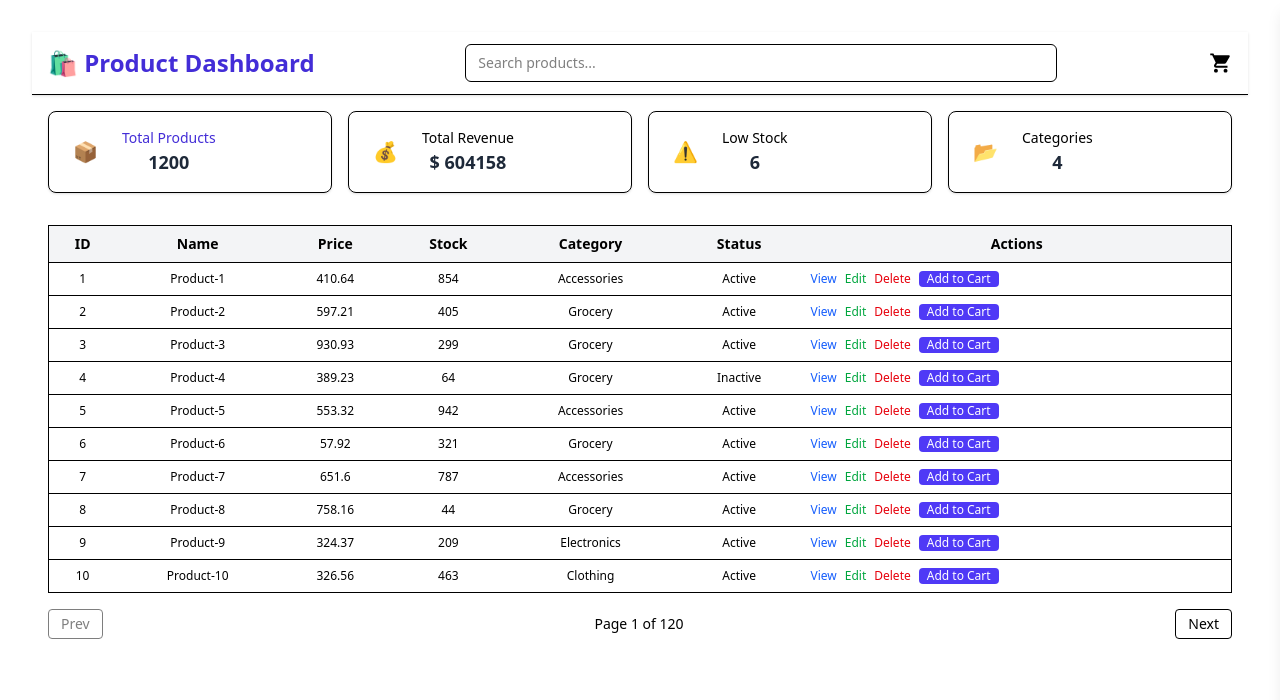
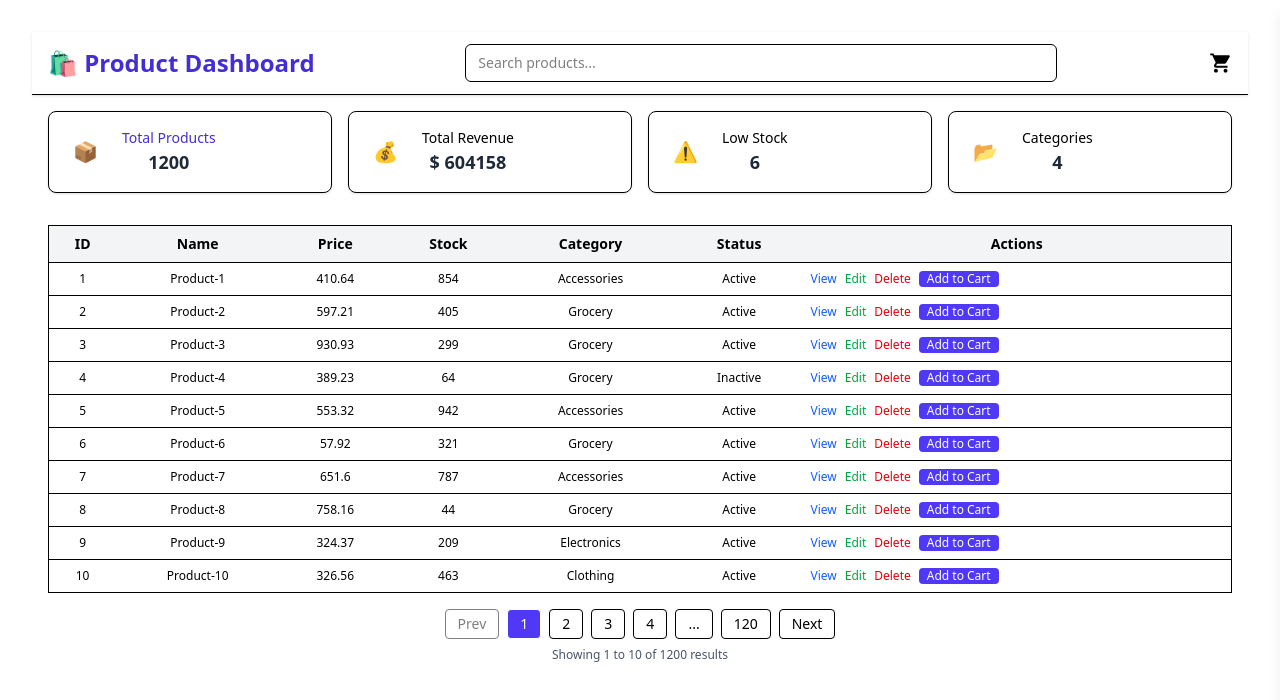
Before and after one commit to joydeep2001/product-dashboard-react, a React (Vite) app: page / in a window 1280 px wide. Shown: the top 700 px of the page. Built offline with nearby package versions, Linux system fonts and the light colour scheme.

Commit message:
pagination update.

```diff
--- a/src/components/ProductTable.jsx
+++ b/src/components/ProductTable.jsx
@@ -22,7 +22,6 @@ const ProductTable = ({ allProducts, query, setQuery }) => {
   ]);
 
   const PRODUCTS_PER_PAGE = 10;
-
 
   const debouncedSearch = useMemo(
     () =>
@@ -61,6 +60,8 @@ const ProductTable = ({ allProducts, query, setQuery }) => {
     page * PRODUCTS_PER_PAGE
   );
 
+  const totalPages = Math.ceil(products.length / PRODUCTS_PER_PAGE);
+
   const toggleSort = (key) => {
     if (sortField === key) {
       setSortOrder((prev) => (prev === "asc" ? "desc" : "asc"));
@@ -70,13 +71,63 @@ const ProductTable = ({ allProducts, query, setQuery }) => {
     }
   };
 
-  // const handleDrag = (i, j) => {
-  //   const newCols = [...columns];
-  //   const temp = newCols[i];
-  //   newCols[i] = newCols[j];
-  //   newCols[j] = temp;
-  //   setColumns(newCols);
-  // };
+  // Generate page numbers to display
+  const getPageNumbers = () => {
+    const pageNumbers = [];
+    const maxVisiblePages = 5;
+
+    if (totalPages <= maxVisiblePages) {
+      // Show all pages if total pages is less than max visible
+      for (let i = 1; i <= totalPages; i++) {
+        pageNumbers.push(i);
+      }
+    } else {
+      // Show first page
+      pageNumbers.push(1);
+
+      // Calculate start and end of middle pages
+      let start = Math.max(2, page - 1);
+      let end = Math.min(totalPages - 1, page + 1);
+
+      // Adjust if we're near the beginning
+      if (page <= 3) {
+        end = Math.min(totalPages - 1, 4);
+      }
+
+      // Adjust if we're near the end
+      if (page >= totalPages - 2) {
+        start = Math.max(2, totalPages - 3);
+      }
+
+      // Add ellipsis if there's a gap
+      if (start > 2) {
+        pageNumbers.push('...');
+      }
+
+      // Add middle pages
+      for (let i = start; i <= end; i++) {
+        pageNumbers.push(i);
+      }
+
+      // Add ellipsis if there's a gap
+      if (end < totalPages - 1) {
+        pageNumbers.push('...');
+      }
+
+      // Show last page
+      if (totalPages > 1) {
+        pageNumbers.push(totalPages);
+      }
+    }
+
+    return pageNumbers;
+  };
+
+  const handlePageClick = (pageNum) => {
+    if (pageNum !== '...' && pageNum !== page) {
+      setPage(pageNum);
+    }
+  };
 
   return (
     <div className="p-2 sm:p-4 w-full overflow-x-auto">
@@ -92,17 +143,8 @@ const ProductTable = ({ allProducts, query, setQuery }) => {
         <thead>
           <tr className="bg-gray-100">
             {columns.map((col, idx) => (
-              // <Draggable
-              //   key={col.key}
-              //   axis="x"
-              //   onStop={(e, data) => {
-              //     const targetIdx = Math.round(data.x / 100);
-              //     if (targetIdx >= 0 && targetIdx < columns.length) {
-              //       handleDrag(idx, targetIdx);
-              //     }
-              //   }}
-              // >
               <th
+                key={col.key}
                 className="p-2 whitespace-nowrap cursor-pointer"
                 onClick={() =>
                   col.key !== "actions" ? toggleSort(col.key) : null
@@ -111,7 +153,6 @@ const ProductTable = ({ allProducts, query, setQuery }) => {
                 {col.label}
                 {sortField === col.key && (sortOrder === "asc" ? " ▲" : " ▼")}
               </th>
-              // </Draggable>
             ))}
           </tr>
         </thead>
@@ -142,28 +183,50 @@ const ProductTable = ({ allProducts, query, setQuery }) => {
         </tbody>
       </table>
 
-      <div className="flex justify-between items-center mt-4 text-sm">
+      {/* Updated Pagination */}
+      <div className="flex justify-center items-center mt-4 gap-2 text-sm">
+        {/* Previous button */}
         <button
-          className="px-3 py-1 border rounded disabled:opacity-50"
+          className="px-3 py-1 border rounded disabled:opacity-50 disabled:cursor-not-allowed hover:bg-gray-100"
           onClick={() => setPage((p) => Math.max(p - 1, 1))}
           disabled={page === 1}
         >
           Prev
         </button>
-        <span>
-          Page {page} of {Math.ceil(products.length / PRODUCTS_PER_PAGE)}
-        </span>
+
+        {/* Page numbers */}
+        {getPageNumbers().map((pageNum, index) => (
+          <button
+            key={index}
+            className={`px-3 py-1 border rounded ${
+              pageNum === page
+                ? "bg-indigo-600 text-white"
+                : pageNum === '...'
+                ? "cursor-default"
+                : "hover:bg-gray-100"
+            }`}
+            onClick={() => handlePageClick(pageNum)}
+            disabled={pageNum === '...'}
+          >
+            {pageNum}
+          </button>
+        ))}
+
+        {/* Next button */}
         <button
-          className="px-3 py-1 border rounded disabled:opacity-50"
+          className="px-3 py-1 border rounded disabled:opacity-50 disabled:cursor-not-allowed hover:bg-gray-100"
           onClick={() =>
-            setPage((p) =>
-              Math.min(p + 1, Math.ceil(products.length / PRODUCTS_PER_PAGE))
-            )
+            setPage((p) => Math.min(p + 1, totalPages))
           }
-          disabled={page === Math.ceil(products.length / PRODUCTS_PER_PAGE)}
+          disabled={page === totalPages}
         >
           Next
         </button>
+      </div>
+
+      {/* Page info */}
+      <div className="text-center mt-2 text-xs text-gray-600">
+        Showing {(page - 1) * PRODUCTS_PER_PAGE + 1} to {Math.min(page * PRODUCTS_PER_PAGE, products.length)} of {products.length} results
       </div>
     </div>
   );
```
